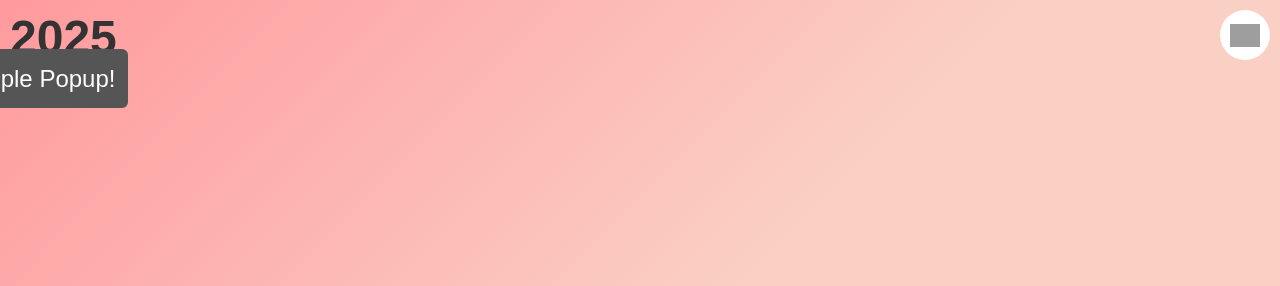
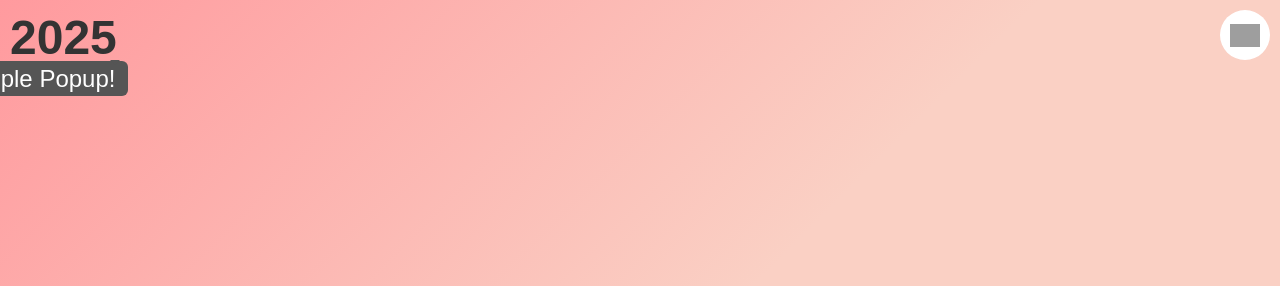
Before and after one commit to devmanishkumarnaik/dashboard, a plain HTML site: page index.html in a window 1280 px wide. Both pictures are taken after a click on the element "2025". Shown: the top 286 px of the page. Drawn offline with Linux system fonts and the light colour scheme; grey boxes are pictures that could not be loaded.

Commit message:
Update index.html

```diff
--- a/index.html
+++ b/index.html
@@ -191,7 +191,7 @@
   color: #fff;
   text-align: center;
   border-radius: 6px;
-  padding: 16px 8px;
+  padding: 4px 8px;
 /*   position: absolute; */
   z-index: 1;
   bottom: 125%;
```
